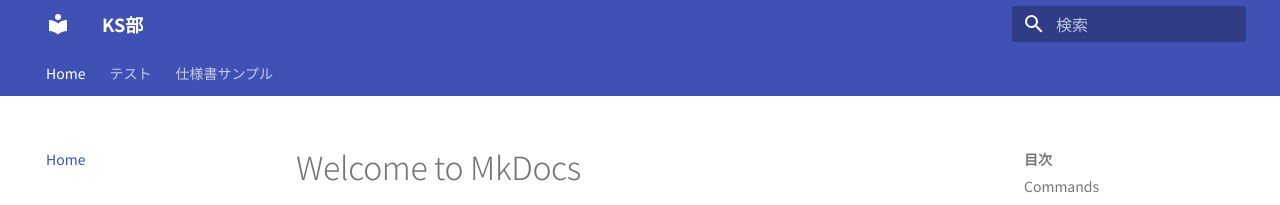
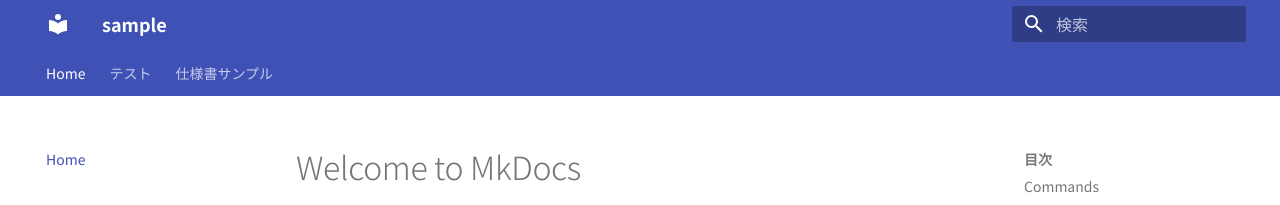
Before and after one commit to kentotoda/MkDocs, an MkDocs documentation site: the page built from docs/index.md, in a window 1280 px wide. Shown: the top 205 px of the page. Built offline with MkDocs 1.6.1 and Material for MkDocs 9.7.7, drawn with Linux system fonts in a browser that asks for light colours; nearby versions of some CDN libraries; some web fonts are replaced.

Commit message:
yml修正

```diff
--- a/mkdocs.yml
+++ b/mkdocs.yml
@@ -1,4 +1,4 @@
-site_name: KS部
+site_name: sample
 
 nav:
     - Home: index.md
```
